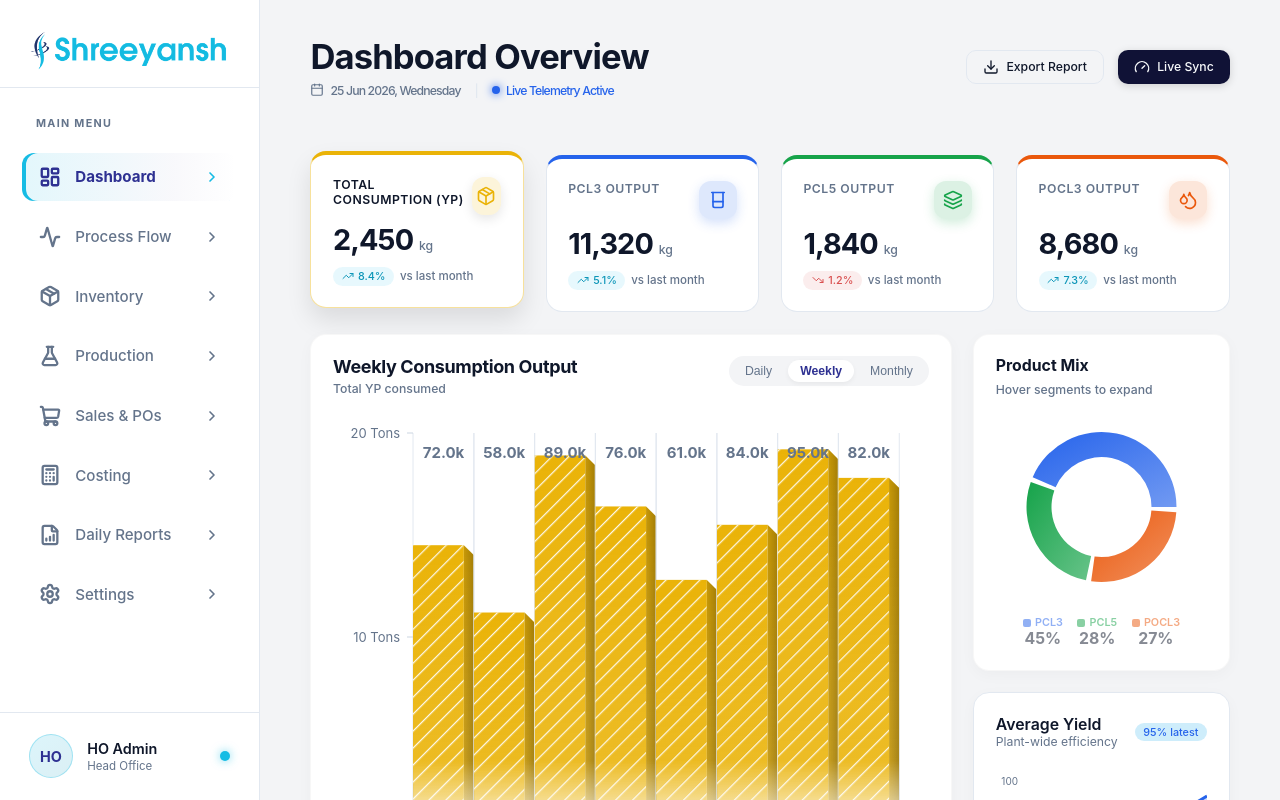
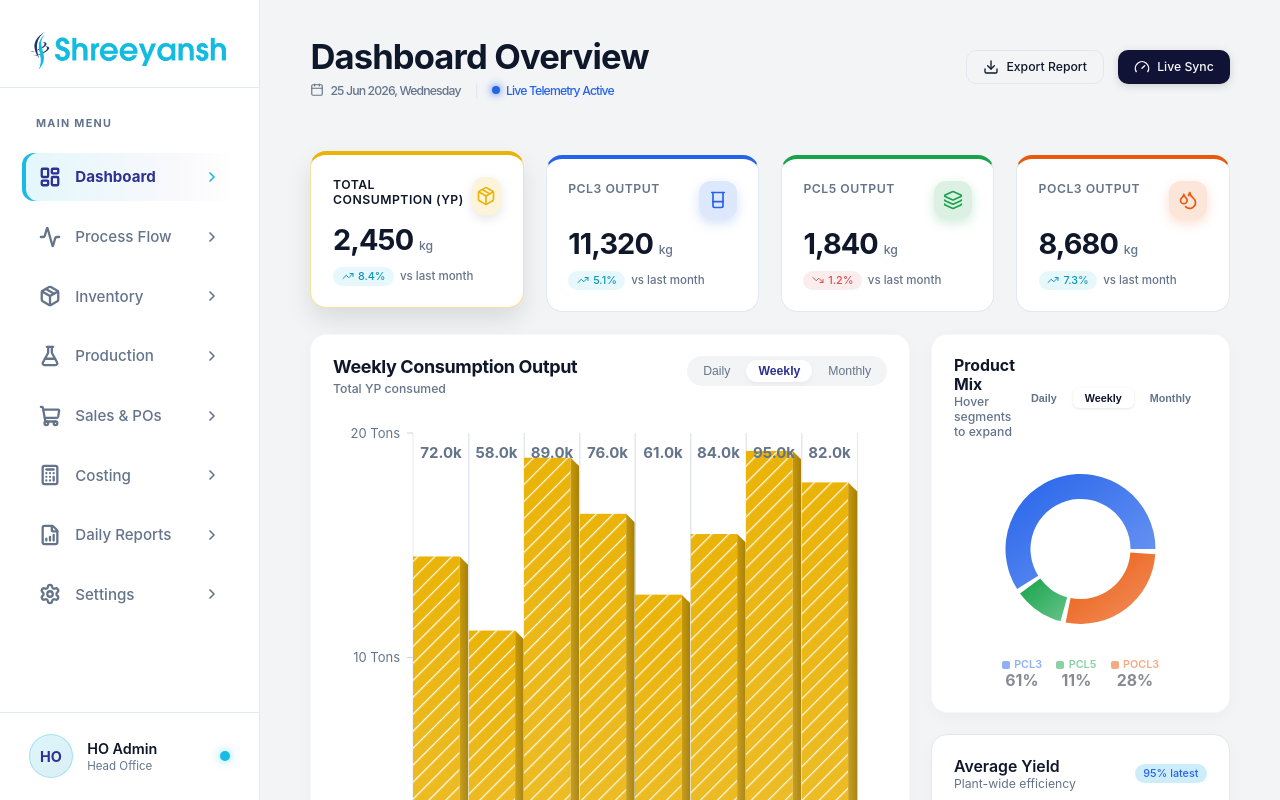
Before and after one commit to Aadyastyles/SHREEYANSH-LABS, a React (Vite) app: page / in a window 1280 px wide. Built offline with nearby package versions, Linux system fonts and the light colour scheme; a web font is replaced by a local one.

Commit message:
feat: Add Daily/Weekly/Monthly tabs to ProductMixDonut, dynamically calculate mix percentages, and implement smooth 3D CSS rotation with static HTML text overlay

```diff
--- a/src/components/dashboard/PieActiveShape.jsx
+++ b/src/components/dashboard/PieActiveShape.jsx
@@ -6,12 +6,6 @@ const PieActiveShape = (props) => {
 
   return (
     <g>
-      <text x={cx} y={cy - 10} dy={8} textAnchor="middle" fill={fill} style={{ fontSize: '1.2rem', fontWeight: 'bold' }}>
-        {payload.name}
-      </text>
-      <text x={cx} y={cy + 12} dy={8} textAnchor="middle" fill="var(--color-text-muted-dark)" style={{ fontSize: '0.85rem' }}>
-        {value}%
-      </text>
       <Sector
         cx={cx}
         cy={cy}
--- a/src/components/dashboard/ProductMixDonut.jsx
+++ b/src/components/dashboard/ProductMixDonut.jsx
@@ -1,20 +1,55 @@
-import React, { useState, useEffect } from 'react';
+import React, { useState, useEffect, useMemo } from 'react';
 import { PieChart, Pie, Cell, ResponsiveContainer } from 'recharts';
 import PieActiveShape from './PieActiveShape';
-import { productMix } from './DashboardData';
+import { dailyData, weeklyData, monthlyData } from './DashboardData';
+
+const computeMix = (period) => {
+  const data = period === 'Daily' ? dailyData : (period === 'Weekly' ? weeklyData : monthlyData);
+  let pcl3 = 0, pcl5 = 0, pocl3 = 0;
+  data.forEach(d => {
+    pcl3 += d.PCL3 || 0;
+    pcl5 += d.PCL5 || 0;
+    pocl3 += d.POCL3 || 0;
+  });
+  const total = pcl3 + pcl5 + pocl3;
+  if (total === 0) return [];
+  return [
+    { name: 'PCL3', value: Math.round((pcl3 / total) * 100), color: 'var(--color-chem-pcl3)' },
+    { name: 'PCL5', value: Math.round((pcl5 / total) * 100), color: 'var(--color-chem-pcl5)' },
+    { name: 'POCL3', value: Math.round((pocl3 / total) * 100), color: 'var(--color-chem-pocl3)' },
+  ];
+};
+
+const getRotationForStream = (stream, mix) => {
+  if (!stream || stream === 'YP') return 0;
+  let totalValue = mix.reduce((acc, curr) => acc + curr.value, 0);
+  let currentAngle = 90;
+  for (let i = 0; i < mix.length; i++) {
+    const sliceAngle = (mix[i].value / totalValue) * 360;
+    const midPoint = currentAngle - (sliceAngle / 2);
+    if (mix[i].name === stream) {
+      return 90 - midPoint;
+    }
+    currentAngle -= sliceAngle;
+  }
+  return 0;
+};
 
 const ProductMixDonut = ({ selectedStream }) => {
   const [activeIndex, setActiveIndex] = useState(null);
+  const [piePeriod, setPiePeriod] = useState('Weekly');
+
+  const dynamicMix = useMemo(() => computeMix(piePeriod), [piePeriod]);
+  const rotation = getRotationForStream(selectedStream, dynamicMix);
 
   useEffect(() => {
     if (selectedStream && selectedStream !== 'YP') {
-      const idx = productMix.findIndex(p => p.name === selectedStream);
-      // Immediately set the active index so it pops out instantly on click
+      const idx = dynamicMix.findIndex(p => p.name === selectedStream);
       setActiveIndex(idx !== -1 ? idx : null);
     } else {
       setActiveIndex(null);
     }
-  }, [selectedStream]);
+  }, [selectedStream, dynamicMix]);
 
   const onPieEnter = (_, index) => {
     setActiveIndex(index);
@@ -22,7 +57,7 @@ const ProductMixDonut = ({ selectedStream }) => {
 
   const resetToSelectedStream = () => {
     if (selectedStream && selectedStream !== 'YP') {
-      const idx = productMix.findIndex(p => p.name === selectedStream);
+      const idx = dynamicMix.findIndex(p => p.name === selectedStream);
       setActiveIndex(idx !== -1 ? idx : null);
     } else {
       setActiveIndex(null);
@@ -31,11 +66,33 @@ const ProductMixDonut = ({ selectedStream }) => {
 
   return (
     <div className="card" style={{ display: 'flex', flexDirection: 'column', alignItems: 'center', gap: '0.5rem' }}>
-      <h3 style={{ fontSize: '1.1rem', fontWeight: 700, alignSelf: 'flex-start', margin: 0 }}>Product Mix</h3>
-      <div className="text-muted text-sm fw-500" style={{ alignSelf: 'flex-start', marginBottom: '0.5rem' }}>Hover segments to expand</div>
-      <div style={{ width: '100%', height: 190 }} onMouseLeave={resetToSelectedStream}>
-        <ResponsiveContainer width="100%" height="100%" style={{ overflow: 'visible' }}>
-          <PieChart style={{ overflow: 'visible' }}>
+      <div style={{ display: 'flex', justifyContent: 'space-between', alignItems: 'center', width: '100%', marginBottom: '0.5rem' }}>
+        <div>
+          <h3 style={{ fontSize: '1.1rem', fontWeight: 700, margin: 0 }}>Product Mix</h3>
+          <div className="text-muted text-sm fw-500">Hover segments to expand</div>
+        </div>
+        <div style={{ background: 'var(--color-bg-light)', padding: '4px', borderRadius: '8px', display: 'flex', gap: '4px' }}>
+          {['Daily', 'Weekly', 'Monthly'].map(tab => (
+            <button
+              key={tab}
+              onClick={() => setPiePeriod(tab)}
+              style={{
+                padding: '4px 12px', fontSize: '0.75rem', fontWeight: 600, border: 'none', borderRadius: '6px',
+                cursor: 'pointer', background: piePeriod === tab ? '#fff' : 'transparent',
+                color: piePeriod === tab ? 'var(--color-text-dark)' : 'var(--color-text-muted-dark)',
+                boxShadow: piePeriod === tab ? '0 1px 3px rgba(0,0,0,0.1)' : 'none', transition: 'all 0.2s ease'
+              }}
+            >
+              {tab}
+            </button>
+          ))}
+        </div>
+      </div>
+
+      <div style={{ position: 'relative', width: '100%', height: 190 }} onMouseLeave={resetToSelectedStream}>
+        <div style={{ width: '100%', height: '100%', transform: `rotate(${rotation}deg)`, transition: 'transform 1.2s cubic-bezier(0.34, 1.56, 0.64, 1)' }}>
+          <ResponsiveContainer width="100%" height="100%" style={{ overflow: 'visible' }}>
+            <PieChart style={{ overflow: 'visible' }}>
             <defs>
               <linearGradient id="pie-grad-pcl3" x1="0" y1="0" x2="1" y2="1">
                 <stop offset="0%" stopColor="var(--color-chem-pcl3)" stopOpacity={1} />
@@ -53,19 +110,19 @@ const ProductMixDonut = ({ selectedStream }) => {
             <Pie
               activeIndex={activeIndex}
               activeShape={PieActiveShape}
-              data={productMix}
+              data={dynamicMix}
               cx="50%" cy="50%"
               innerRadius={50} outerRadius={75}
               paddingAngle={4}
               dataKey="value"
               strokeWidth={0}
               onMouseEnter={onPieEnter}
-              animationDuration={2000}
+              animationDuration={1500}
               animationEasing="ease-in-out"
               animationBegin={0}
               isAnimationActive={true}
             >
-              {productMix.map((entry, i) => {
+              {dynamicMix.map((entry, i) => {
                 const chemKey = entry.name.toLowerCase();
                 return (
                   <Cell key={i} fill={`url(#pie-grad-${chemKey})`} style={{ filter: `drop-shadow(0px 2px 4px ${entry.color}40)` }} />
@@ -74,9 +131,26 @@ const ProductMixDonut = ({ selectedStream }) => {
             </Pie>
           </PieChart>
         </ResponsiveContainer>
+        </div>
+
+        {/* Absolute static HTML text overlay in the center to prevent text rotating upside down */}
+        {activeIndex !== null && dynamicMix[activeIndex] && (
+          <div style={{
+            position: 'absolute', top: '50%', left: '50%', transform: 'translate(-50%, -50%)',
+            display: 'flex', flexDirection: 'column', alignItems: 'center', pointerEvents: 'none',
+            animation: 'fadeIn 0.3s ease forwards'
+          }}>
+            <div style={{ fontSize: '1.2rem', fontWeight: 'bold', color: dynamicMix[activeIndex].color }}>
+              {dynamicMix[activeIndex].name}
+            </div>
+            <div style={{ fontSize: '0.85rem', color: 'var(--color-text-muted-dark)', marginTop: '2px' }}>
+              {dynamicMix[activeIndex].value}%
+            </div>
+          </div>
+        )}
       </div>
       <div style={{ display: 'flex', gap: '1rem', width: '100%', justifyContent: 'center', marginTop: '0.5rem' }}>
-        {productMix.map((p, idx) => (
+        {dynamicMix.map((p, idx) => (
           <div
             key={p.name}
             style={{
```
